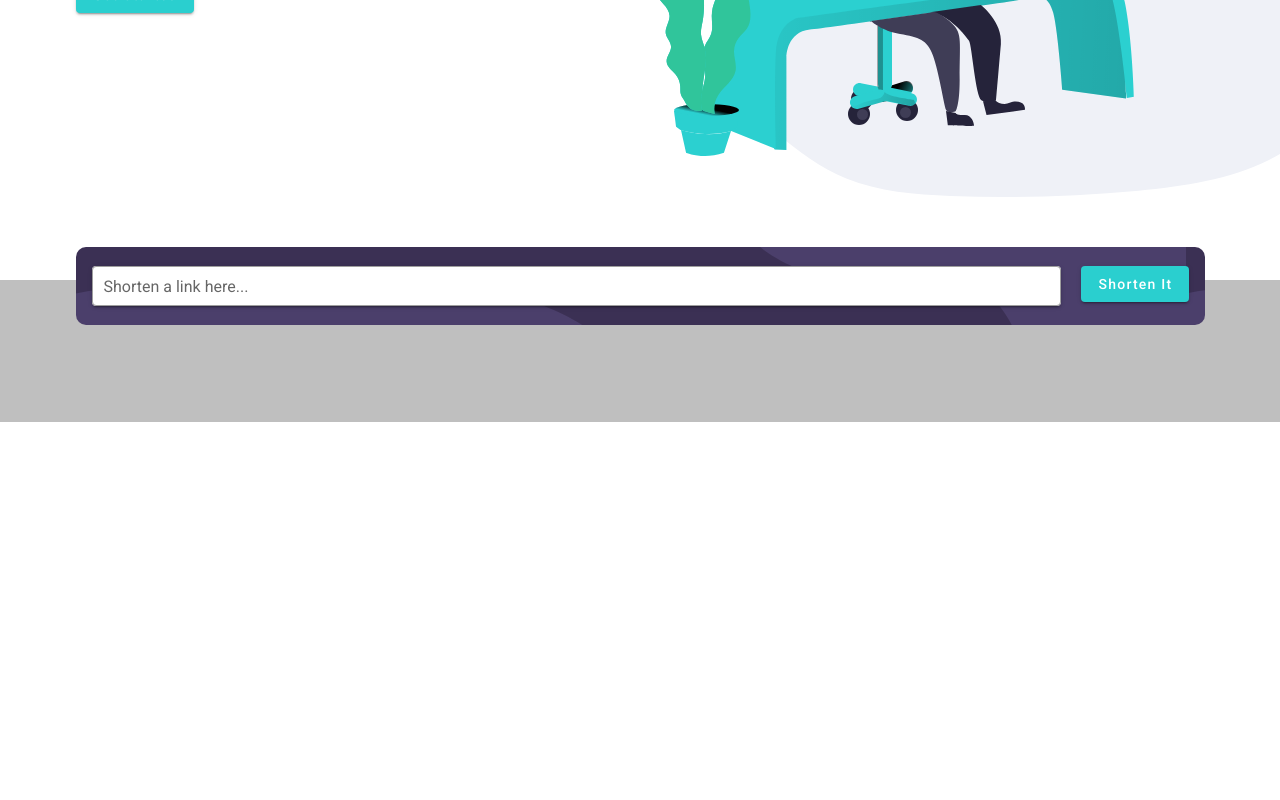
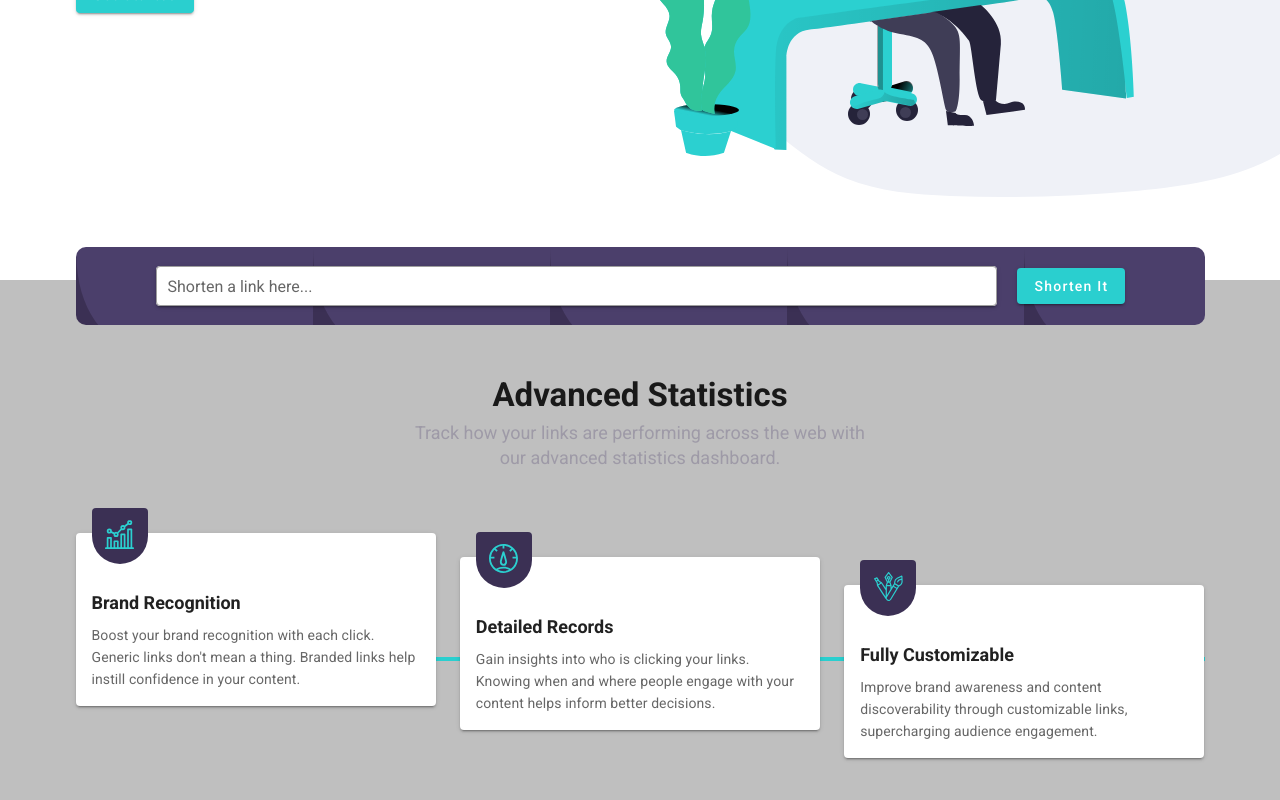
Before and after one commit to aagbotemi/url-shortener, a Vue app: page / in a window 1280 px wide. Shown: the part 376-1176 px from the top of the page. Before the commit the page ends 800 px from the top, so only its background shows below. Built offline with nearby package versions, Linux system fonts and the light colour scheme.

Commit message:
advanced statistic card section

```diff
--- a/src/views/Home.vue
+++ b/src/views/Home.vue
@@ -21,7 +21,9 @@
     </v-container>
     <article class="statistics">
       <v-container>
-        <v-form @submit.prevent="getUrl" class="d-sm-flex align-self-center">
+        <v-form
+          ref="form" @submit.prevent="getUrl"
+          class="d-sm-flex align-sm-center">
           <v-text-field
             label="Shorten a link here..."
             outlined
@@ -41,7 +43,85 @@
           >Shorten it</v-btn
           >
         </v-form>
-        <div class="my-10">{{ shortenedUrl }}</div>
+        <div
+          v-if="shortenedUrl"
+          class="d-flex mb-10 mt-n9 mx-4 py-2 px-7 rounded"
+          style="background-color: white"
+        >
+          <!--          <span :key="index" v-for="(url, index) in urlArray">
+                      {{urlArray}}
+                      {{ url.urlText }}
+                    </span>-->
+          <v-spacer />
+          {{ shortenedUrl }}
+          <v-btn
+            v-clipboard:copy="shortenedUrl"
+            :disabled="loading"
+            small color="#2acfcf"
+            class="white--text text-capitalize ml-5"
+            @click="clickedUrl"
+          >{{ clicked ? 'Copied' : 'Copy'}}</v-btn>
+        </div>
+        <div class="advance-statistic text-center">
+          <h2>Advanced Statistics</h2>
+          <p>
+            Track how your links are performing across the web with our advanced
+            statistics dashboard.
+          </p>
+        </div>
+        <div class="statistics-card pt-10">
+          <div class="card-line"></div>
+          <div class="card-line-horizontal"></div>
+          <v-row class="mb-10">
+            <v-col cols="12" sm="6" md="4">
+              <v-card class="card mb-8 text-center text-sm-left">
+                <div class="card-img pa-2 text-center">
+                  <img
+                    class="pt-1"
+                    src="../assets/img/icon-brand-recognition.svg"
+                  />
+                </div>
+                <h4 class="pt-0 pb-2 ml-4">Brand Recognition</h4>
+                <v-card-text class="pt-0">
+                  Boost your brand recognition with each click. Generic links
+                  don't mean a thing. Branded links help instill confidence in
+                  your content.
+                </v-card-text>
+              </v-card>
+            </v-col>
+            <v-col cols="12" sm="6" md="4">
+              <v-card class="card mb-8 mt-md-6 text-center text-sm-left">
+                <div class="card-img pa-2 text-center">
+                  <img
+                    class="pt-1"
+                    src="../assets/img/icon-detailed-records.svg"
+                  />
+                </div>
+                <h4 class="pt-0 pb-2 ml-4">Detailed Records</h4>
+                <v-card-text class="pt-0">
+                  Gain insights into who is clicking your links. Knowing when
+                  and where people engage with your content helps inform better
+                  decisions.
+                </v-card-text>
+              </v-card>
+            </v-col>
+            <v-col cols="12" sm="6" md="4">
+              <v-card class="card mt-md-13 text-center text-sm-left">
+                <div class="card-img pa-2 text-center">
+                  <img
+                    class="pt-1"
+                    src="../assets/img/icon-fully-customizable.svg"
+                  />
+                </div>
+                <h4 class="pt-0 pb-2 ml-4">Fully Customizable</h4>
+                <v-card-text class="pt-0">
+                  Improve brand awareness and content discoverability through
+                  customizable links, supercharging audience engagement.
+                </v-card-text>
+              </v-card>
+            </v-col>
+          </v-row>
+        </div>
       </v-container>
     </article>
   </section>
@@ -56,27 +136,32 @@ export default Vue.extend({
   name: 'Home',
   data: () => ({
     icons,
+    loading: false as boolean,
     url: '' as string,
-    valid: false as boolean,
+    shortenedUrl: '' as string,
+    clicked: true as boolean,
     urlRules: [
       (url: any) => !!url || 'Url is required',
       (url: any) => /^(ftp|http|https):\/\/[^ "]+$/.test(url) || 'Input the correct url'
-    ],
-    loading: false as boolean,
-    shortenedUrl: '' as string,
-    clicked: true as boolean
+    ]
   }),
   mounted () {
     this.getUrl()
   },
   methods: {
+    clickedUrl () {
+      setTimeout(() => {
+        this.clicked = false
+      }, 1000)
+
+      this.clicked = true
+    },
     async getUrl () {
       if (this.url) {
-        this.loading = true
+        this.loading = true as boolean
         await axios
           .get(`https://api.shrtco.de/v2/shorten?url=${this.url}`)
           .then((response: any) => {
-            console.log(response.data)
             const res = response.data
             this.shortenedUrl = res.result.short_link
             this.url = ''
@@ -85,7 +170,8 @@ export default Vue.extend({
             console.log(error.message)
           })
           .finally(() => {
-            this.loading = false
+            this.loading = false as boolean
+            this.$refs.form.reset()
           })
       }
     }
@@ -126,14 +212,87 @@ export default Vue.extend({
      // width: 100%;
     }
   }
+
+  .advance-statistic {
+    max-width: 30rem;
+    margin: 0 1rem;
+    h2 {
+      color: var(--clr-grayish-blue);
+      font-size: 33px;
+    }
+    p {
+      font-size: 18px;
+      line-height: 1.4;
+      color: var(--clr-grayish-violet);
+    }
+  }
+  .statistics-card {
+    margin: 1.2rem 1rem;
+    position: relative;
+
+    .card {
+      .card-img {
+        transform: translateY(-25px);
+        width: 3.5rem;
+        height: 3.5rem;
+        border-radius: 50%;
+        background-color: hsl(257, 27%, 26%);
+        margin: 0 auto;
+
+        img {
+          width: 1.8rem;
+        }
+      }
+    }
+    .card-line-horizontal {
+      position: absolute;
+      left: 49.6%;
+      border-left: 5px solid var(--clr-cyan);
+      height: 70%;
+    }
+  }
 }
-@media only screen and (max-width: 575px) {
+
+@media only screen and (min-width: 600px) {
+  .jumbotron {
+    margin: 0 1rem;
+
+    .jumbotron-text {
+      h1 {
+        font-size: 45px;
+      }
+    }
+  }
   .statistics {
     form {
+      padding: 1.2rem 5rem !important;
+
       button {
-        width: 100%;
+        width: auto;
       }
     }
+
+    .advance-statistic {
+      margin: 0 auto;
+    }
+
+    .statistics-card {
+      .card {
+        .card-img {
+          margin-left: 16px;
+        }
+      }
+      .card-line-horizontal {
+        display: none;
+      }
+    }
+  }
+  .boost-link {
+    background-image: linear-gradient(
+        rgba(59, 48, 84, 0.95),
+        rgba(59, 48, 84, 0.85)
+    ),
+    url("../assets/img/bg-boost-desktop.svg");
   }
 }
 @media only screen and (min-width: 767.5px) {
@@ -147,9 +306,13 @@ export default Vue.extend({
   .statistics {
     form {
       padding: 1.2rem 1rem;
-      background: url("../assets/img/bg-shorten-desktop.svg"), var(--clr-dark-violet);
-      //background: var(--clr-dark-violet);
-
+    }
+  }
+  .statistics-card {
+    .card-line {
+      background-color: var(--clr-cyan);
+      height: 4px;
+      transform: translateY(8rem);
     }
   }
 }
```
